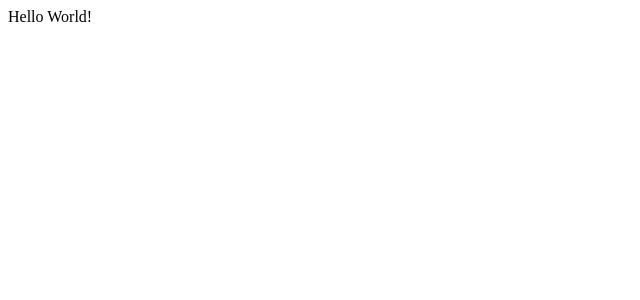
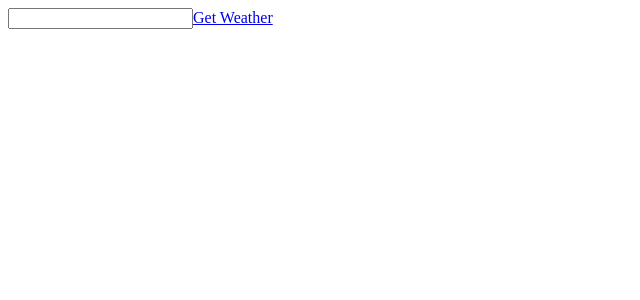
Before and after one commit to tsbajwa/React-Weather-App, a React app: page / in a window 1280 px wide. Shown: the top 300 px of the page, without its empty margins (0-640 px from the left). Built offline with nearby package versions, Linux system fonts and the light colour scheme; the HTML template or start-up script is replaced by a standard one.

Commit message:
Basic routing and addition of LocationForm

```diff
--- /dev/null
+++ b/src/components/App.js
@@ -0,0 +1,14 @@
+import React from 'react';
+import LocationForm from './LocationForm';
+
+class App extends React.Component {
+  render() {
+    return (
+      <div>
+        <LocationForm />
+      </div>
+    );
+  }
+}
+
+module.exports = App;
--- /dev/null
+++ b/src/components/Forecast.js
@@ -0,0 +1,9 @@
+import React from 'react';
+
+export default function Forecast() {
+  return (
+    <div>
+      Forecast Div!
+    </div>
+  );
+}
--- /dev/null
+++ b/src/components/LocationForm.js
@@ -0,0 +1,27 @@
+import React from 'react';
+import { Link } from 'react-router-dom';
+
+class LocationForm extends React.Component {
+  constructor(props) {
+    super(props);
+    this.state = { location: '' };
+  }
+
+  handleChange = (e) => {
+    this.setState({ location: e.target.value });
+  }
+
+  render() {
+    return (
+      <div>
+          <input type='text' value={this.state.location} onChange={this.handleChange}></input>
+          <Link to= {{
+            pathname: '/forecast',
+            search: `?city=${this.state.location}`,
+          }}>Get Weather</Link>
+      </div>
+    );
+  }
+}
+
+module.exports = LocationForm;
--- /dev/null
+++ b/src/components/routes/Routes.js
@@ -0,0 +1,13 @@
+import React from 'react';
+import { Route, Switch } from 'react-router-dom';
+import App from '../App';
+import Forecast from '../Forecast';
+
+export default function Routes() {
+  return (
+    <Switch>
+      <Route exact path='/' component={App} />
+      <Route path='/forecast' component={Forecast} />
+    </Switch>
+  );
+}
--- a/src/index.js
+++ b/src/index.js
@@ -1,19 +1,12 @@
 import React from 'react';
 import ReactDOM from 'react-dom';
+import { BrowserRouter as Router } from 'react-router-dom';
+import Routes from './components/routes/Routes';
 
 require('./index.css');
 
-class App extends React.Component {
-  render() {
-    return (
-      <div>
-        Hello World!
-      </div>
-    );
-  }
-}
-
-
 ReactDOM.render(
-  <App />, document.getElementById('app'),
+  <Router>
+    <Routes />
+  </Router>, document.getElementById('app'),
 );
```
